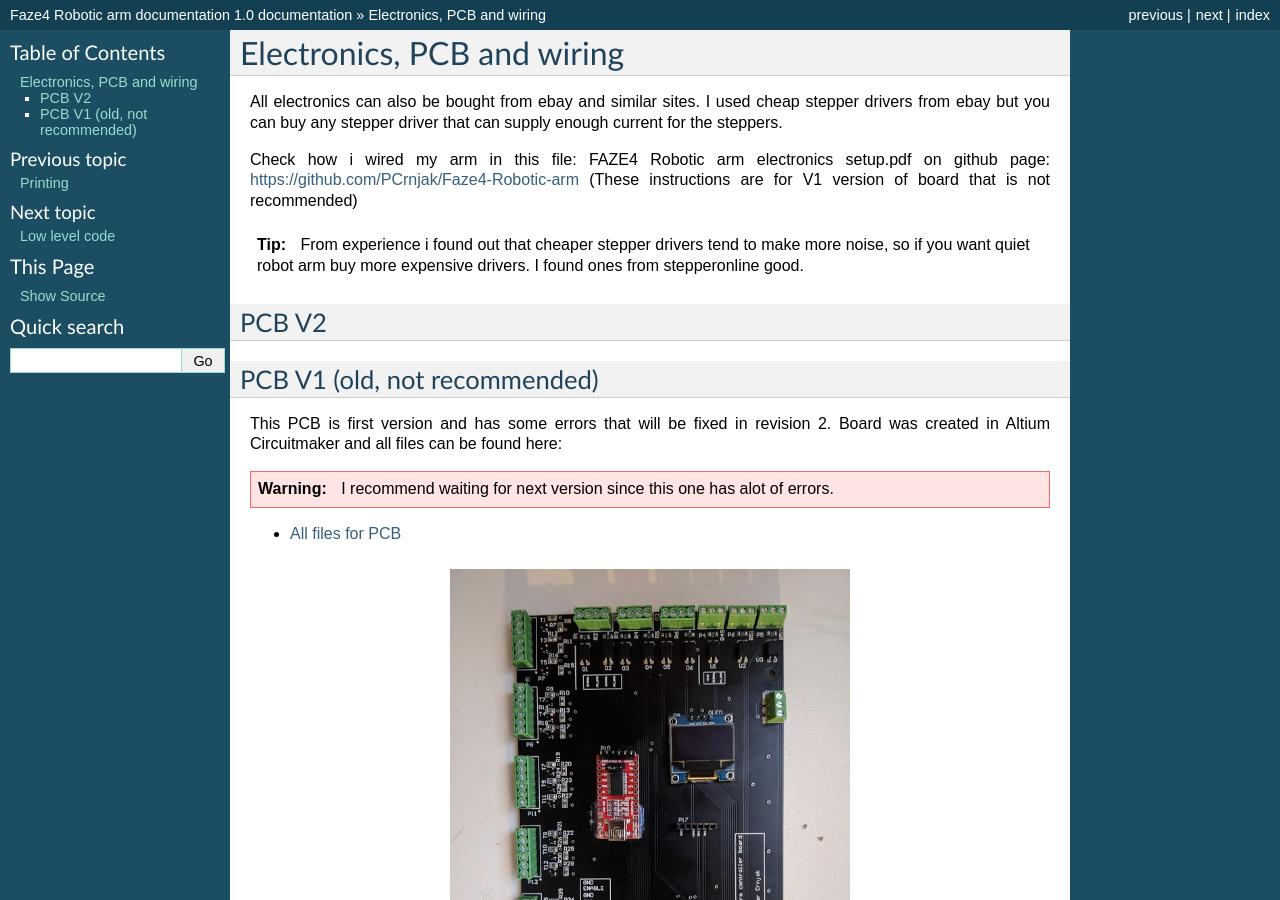
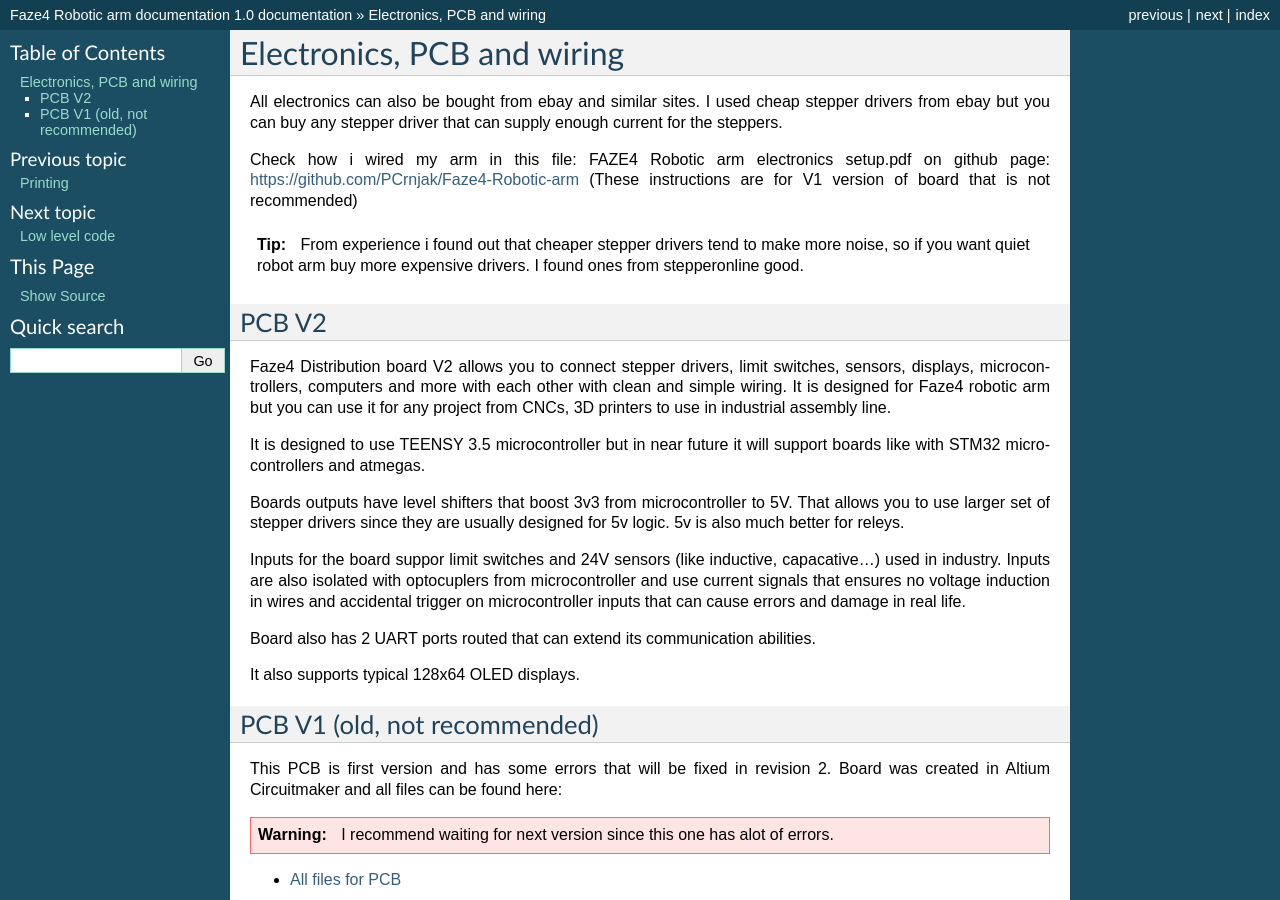
Before and after one commit to PCrnjak/Faze4-Robotic-arm, a Sphinx documentation site: the page built from docs/Electronics_PCB.rst, in a window 1280 px wide and 900 px high. Built offline with Sphinx 7.4.7, drawn with Linux system fonts in a browser that asks for light colours.

Commit message:
Update Electronics_PCB.rst

```diff
--- a/docs/Electronics_PCB.rst
+++ b/docs/Electronics_PCB.rst
@@ -16,6 +16,29 @@ https://github.com/PCrnjak/Faze4-Robotic-arm  (These instructions are for V1 ver
 
 PCB V2
 --------
+
+.. Schematic: https://github.com/PCrnjak/Faze4-Robotic-arm/blob/master/Faze4_DIST_board_v2_files/Schematic.PDF
+
+.. Board STEP files: https://github.com/PCrnjak/Faze4-Robotic-arm/blob/master/Faze4_DIST_board_v2_files/Faze4_dist_v2_STEP.step
+
+.. Board dimensions: https://github.com/PCrnjak/Faze4-Robotic-arm/blob/master/Faze4_DIST_board_v2_files/Board_dimensions.PDF
+
+.. Test Codes: https://github.com/PCrnjak/Faze4-Robotic-arm/tree/master/FAZE4_distribution_board_test_codes
+
+Faze4 Distribution board V2 allows you to connect stepper drivers, limit switches, sensors, displays, microcontrollers, computers and more with each other with clean and simple wiring. It is designed for Faze4 robotic arm but you can use it for any project from CNCs, 3D printers to use in industrial assembly line.
+
+It is designed to use TEENSY 3.5 microcontroller but in near future it will support boards like with STM32 microcontrollers and atmegas.
+
+Boards outputs have level shifters that boost 3v3 from microcontroller to 5V. That allows you to use larger set of stepper drivers since they are usually designed for 5v logic.
+5v is also much better for releys.
+
+Inputs for the board suppor limit switches and 24V sensors (like inductive, capacative...) used in industry. Inputs are also isolated with optocuplers from microcontroller and use current signals that ensures no voltage induction in wires and accidental trigger on microcontroller inputs that can cause errors and damage in real life.
+
+Board also has 2 UART ports routed that can extend its communication abilities.
+
+It also supports typical 128x64 OLED displays.
+
+
 
 
 
```
